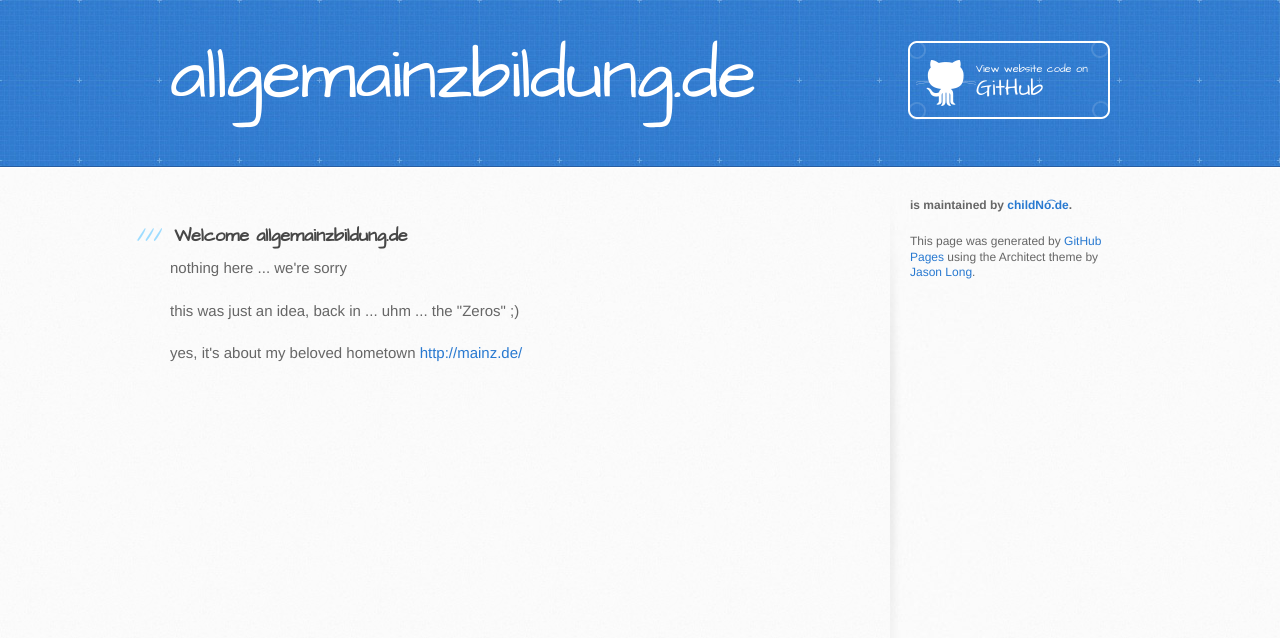
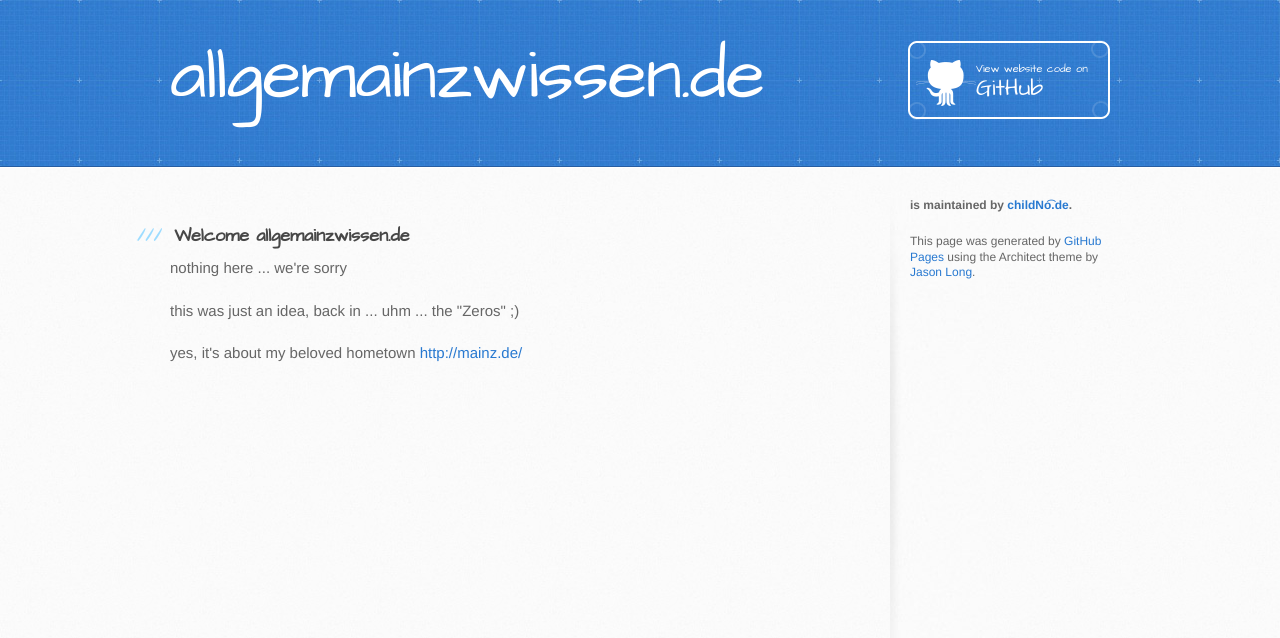
Before and after one commit to childnodeIncubator/allgemainzwissen.de, a plain HTML site: page index.html in a window 1280 px wide. Drawn offline with Linux system fonts and the light colour scheme.

Commit message:
allgemainzbildung.de >> allgemainzwissen.de

```diff
--- a/index.html
+++ b/index.html
@@ -13,15 +13,15 @@
     <script src="//html5shiv.googlecode.com/svn/trunk/html5.js"></script>
     <![endif]-->
 
-    <title>allgemainzbildung.de by childNo͡.de</title>
+    <title>allgemainzwissen.de by childNo͡.de</title>
   </head>
 
   <body>
     <header>
       <div class="inner">
-        <h1>allgemainzbildung.de</h1>
+        <h1>allgemainzwissen.de</h1>
         <h2></h2>
-        <a href="https://github.com/childnode/allgemainzbildung.de" class="button"><small>View website code on</small> GitHub</a>
+        <a href="https://github.com/childnode/allgemainzwissen.de" class="button"><small>View website code on</small> GitHub</a>
       </div>
     </header>
 
@@ -29,7 +29,7 @@
       <div class="inner clearfix">
         <section id="main-content">
           <h3>
-<a id="welcome-allgemainzbildungde" class="anchor" href="#welcome-allgemainzbildungde" aria-hidden="true"><span aria-hidden="true" class="octicon octicon-link"></span></a>Welcome allgemainzbildung.de</h3>
+<a id="welcome-allgemainzbildungde" class="anchor" href="#welcome-allgemainzbildungde" aria-hidden="true"><span aria-hidden="true" class="octicon octicon-link"></span></a>Welcome allgemainzwissen.de</h3>
 
 <p>nothing here ... we're sorry</p>
 
@@ -40,7 +40,7 @@
 
         <aside id="sidebar">
 
-          <p class="repo-owner"><a href="https://github.com/childnode/allgemainzbildung.de"></a> is maintained by <a href="https://github.com/childnode">childNo͡.de</a>.</p>
+          <p class="repo-owner"><a href="https://github.com/childnode/allgemainzwissen.de"></a> is maintained by <a href="https://github.com/childnode">childNo͡.de</a>.</p>
 
           <p>This page was generated by <a href="https://pages.github.com">GitHub Pages</a> using the Architect theme by <a href="https://twitter.com/jasonlong">Jason Long</a>.</p>
         </aside>
```
